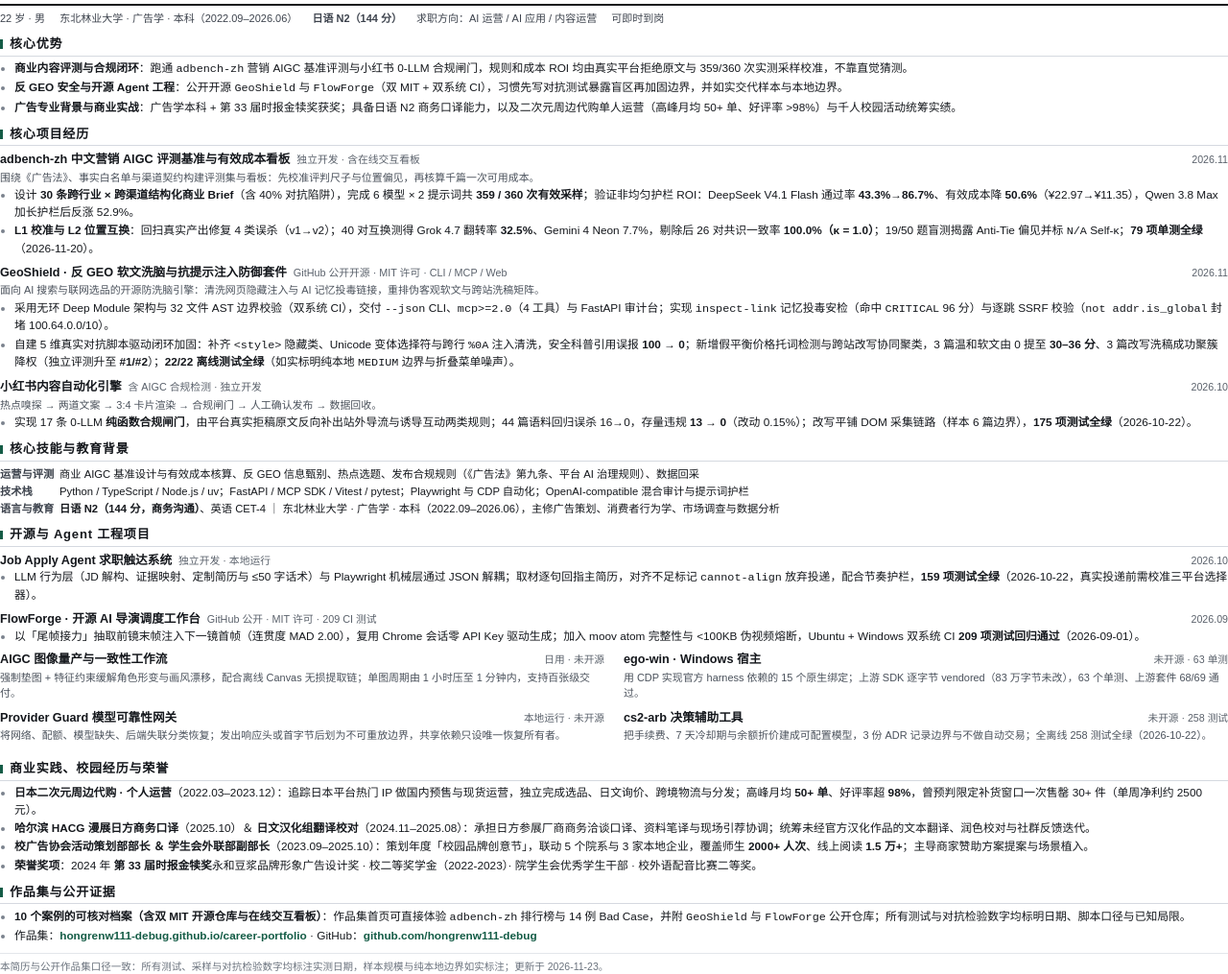
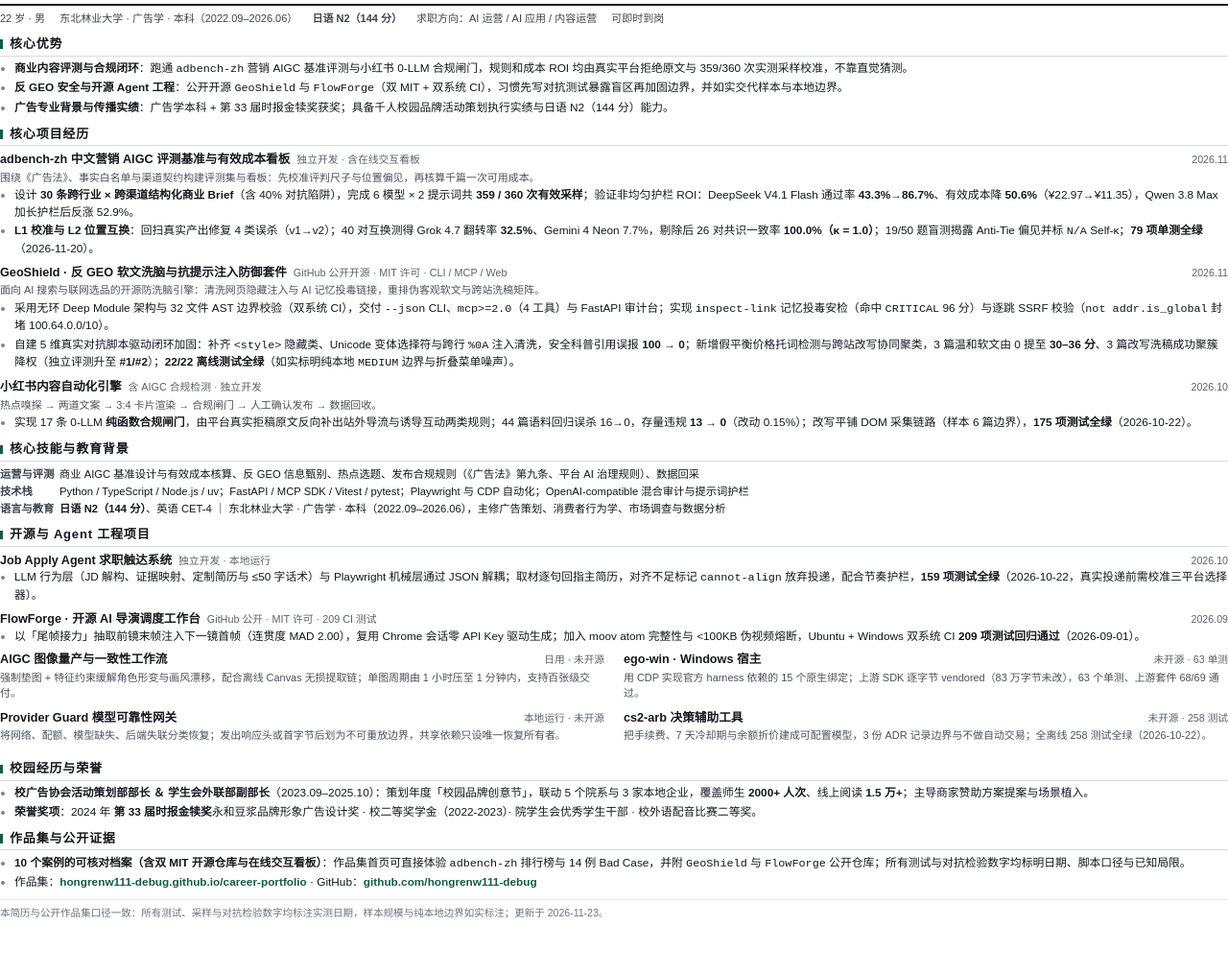
Before and after one commit to hongrenw111-debug/career-portfolio, a website: page docs/resume-source.html in a window 1280 px wide. Shown: the part 53-1068 px from the top of the page at 96% size. After the commit the page ends 1012 px from the top, so only its background shows below. Drawn offline with Linux system fonts and the light colour scheme.

Commit message:
docs: keep only JLPT N2 for Japanese-related items in resume

```diff
--- a/docs/resume-source.html
+++ b/docs/resume-source.html
@@ -81,7 +81,7 @@
     <ul>
       <li><strong>商业内容评测与合规闭环</strong>：跑通 <code>adbench-zh</code> 营销 AIGC 基准评测与小红书 0-LLM 合规闸门，规则和成本 ROI 均由真实平台拒绝原文与 359/360 次实测采样校准，不靠直觉猜测。</li>
       <li><strong>反 GEO 安全与开源 Agent 工程</strong>：公开开源 <code>GeoShield</code> 与 <code>FlowForge</code>（双 MIT + 双系统 CI），习惯先写对抗测试暴露盲区再加固边界，并如实交代样本与本地边界。</li>
-      <li><strong>广告专业背景与商业实战</strong>：广告学本科 + 第 33 届时报金犊奖获奖；具备日语 N2 商务口译能力，以及二次元周边代购单人运营（高峰月均 50+ 单、好评率 &gt;98%）与千人校园活动统筹实绩。</li>
+      <li><strong>广告专业背景与传播实绩</strong>：广告学本科 + 第 33 届时报金犊奖获奖；具备千人校园品牌活动策划执行实绩与日语 N2（144 分）能力。</li>
     </ul>
   </section>
 
@@ -128,7 +128,7 @@
     <h2>核心技能与教育背景</h2>
     <div class="kv"><b>运营与评测</b>商业 AIGC 基准设计与有效成本核算、反 GEO 信息甄别、热点选题、发布合规规则（《广告法》第九条、平台 AI 治理规则）、数据回采</div>
     <div class="kv"><b>技术栈</b>Python / TypeScript / Node.js / uv；FastAPI / MCP SDK / Vitest / pytest；Playwright 与 CDP 自动化；OpenAI-compatible 混合审计与提示词护栏</div>
-    <div class="kv"><b>语言与教育</b><strong>日语 N2（144 分，商务沟通）</strong>、英语 CET-4 ｜ 东北林业大学 · 广告学 · 本科（2022.09–2026.06），主修广告策划、消费者行为学、市场调查与数据分析</div>
+    <div class="kv"><b>语言与教育</b><strong>日语 N2（144 分）</strong>、英语 CET-4 ｜ 东北林业大学 · 广告学 · 本科（2022.09–2026.06），主修广告策划、消费者行为学、市场调查与数据分析</div>
   </section>
 
   <section class="keep" style="page-break-before: always;">
@@ -187,10 +187,8 @@
   </section>
 
   <section class="keep">
-    <h2>商业实践、校园经历与荣誉</h2>
+    <h2>校园经历与荣誉</h2>
     <ul>
-      <li><strong>日本二次元周边代购 · 个人运营</strong>（2022.03–2023.12）：追踪日本平台热门 IP 做国内预售与现货运营，独立完成选品、日文询价、跨境物流与分发；高峰月均 <strong>50+ 单</strong>、好评率超 <strong>98%</strong>，曾预判限定补货窗口一次售罄 30+ 件（单周净利约 2500 元）。</li>
-      <li><strong>哈尔滨 HACG 漫展日方商务口译</strong>（2025.10）＆ <strong>日文汉化组翻译校对</strong>（2024.11–2025.08）：承担日方参展厂商商务洽谈口译、资料笔译与现场引荐协调；统筹未经官方汉化作品的文本翻译、润色校对与社群反馈迭代。</li>
       <li><strong>校广告协会活动策划部部长 ＆ 学生会外联部副部长</strong>（2023.09–2025.10）：策划年度「校园品牌创意节」，联动 5 个院系与 3 家本地企业，覆盖师生 <strong>2000+ 人次</strong>、线上阅读 <strong>1.5 万+</strong>；主导商家赞助方案提案与场景植入。</li>
       <li><strong>荣誉奖项</strong>：2024 年 <strong>第 33 届时报金犊奖</strong>永和豆浆品牌形象广告设计奖 · 校二等奖学金（2022-2023）· 院学生会优秀学生干部 · 校外语配音比赛二等奖。</li>
     </ul>
```
Also changed, not shown: 1 other file.
